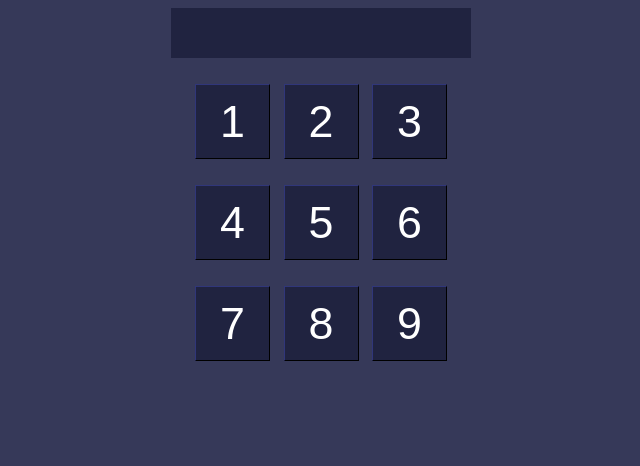
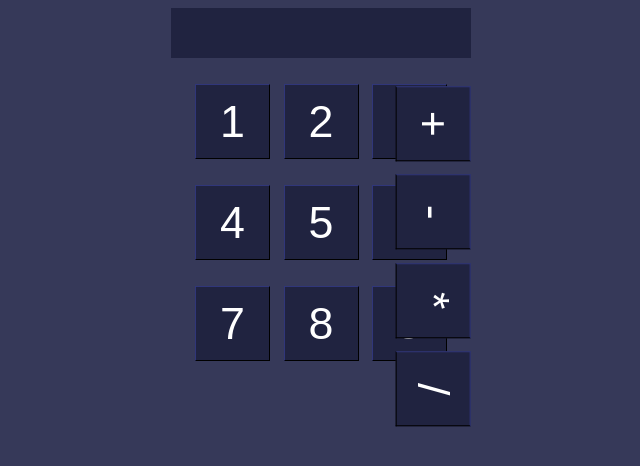
Before and after one commit to r1ks-iwnl/Calculator, a website: page Javascript/Calculator/index.html in a window 1280 px wide. Shown: the whole page, without its empty margins (319-959 px from the left). Drawn offline with Linux system fonts and the light colour scheme.

Commit message:
operators 1

```diff
--- a/Javascript/Calculator/index.html
+++ b/Javascript/Calculator/index.html
@@ -28,7 +28,12 @@
 			<button id = 8>8</button>
 			<button id = 9>9</button>
 		</div>
-
+		<div class = "column4">
+			<button id = plus>+</button>
+			<button id = minus>-</button>
+			<button id = multiply>*</button>
+			<button id = divide>/</button>
+		</div>
 	</div>
 	<script src = "main.js"></script>
 </body>
--- a/Javascript/Calculator/main.js
+++ b/Javascript/Calculator/main.js
@@ -1,5 +1,10 @@
 let display = document.getElementById("display");
 let button = [];
+//Could be better
+document.getElementById("plus").addEventListener("click", function(){addNumber("+");});
+document.getElementById("minus").addEventListener("click", function(){addNumber("-");});
+document.getElementById("divide").addEventListener("click", function(){addNumber("/");});
+document.getElementById("multiply").addEventListener("click", function(){addNumber("*");});
 
 for (let i = 1; i <= 9; i++) {
 	button[i] = document.getElementById([i]);
--- a/Javascript/Calculator/stylesheet.css
+++ b/Javascript/Calculator/stylesheet.css
@@ -10,7 +10,15 @@ html, body {
 }
 
 .main {
+	position: relative;
 	text-align: center;
+}
+
+.column4 {
+	position: absolute;
+	rotate: 90deg;	/*horrible*/
+	right: 350px;
+	top: 211px;
 }
 
 #display {
```
